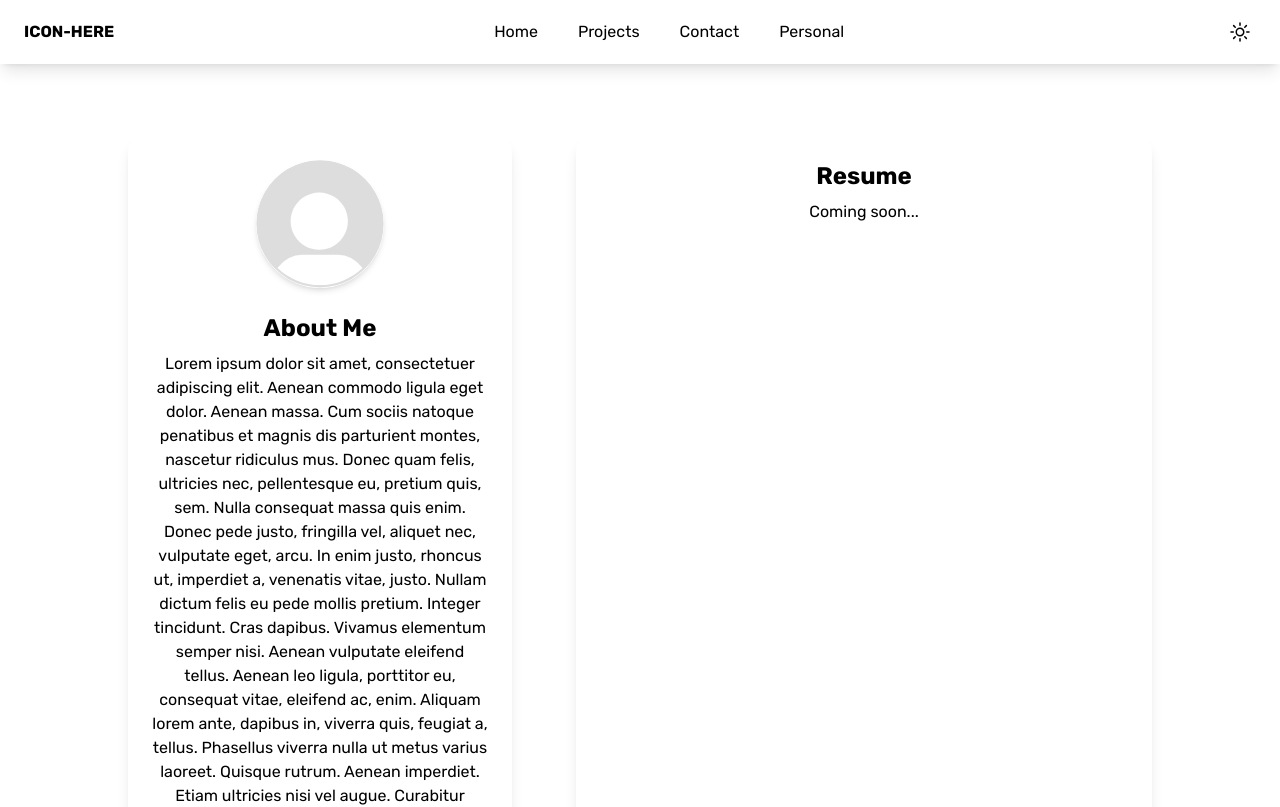
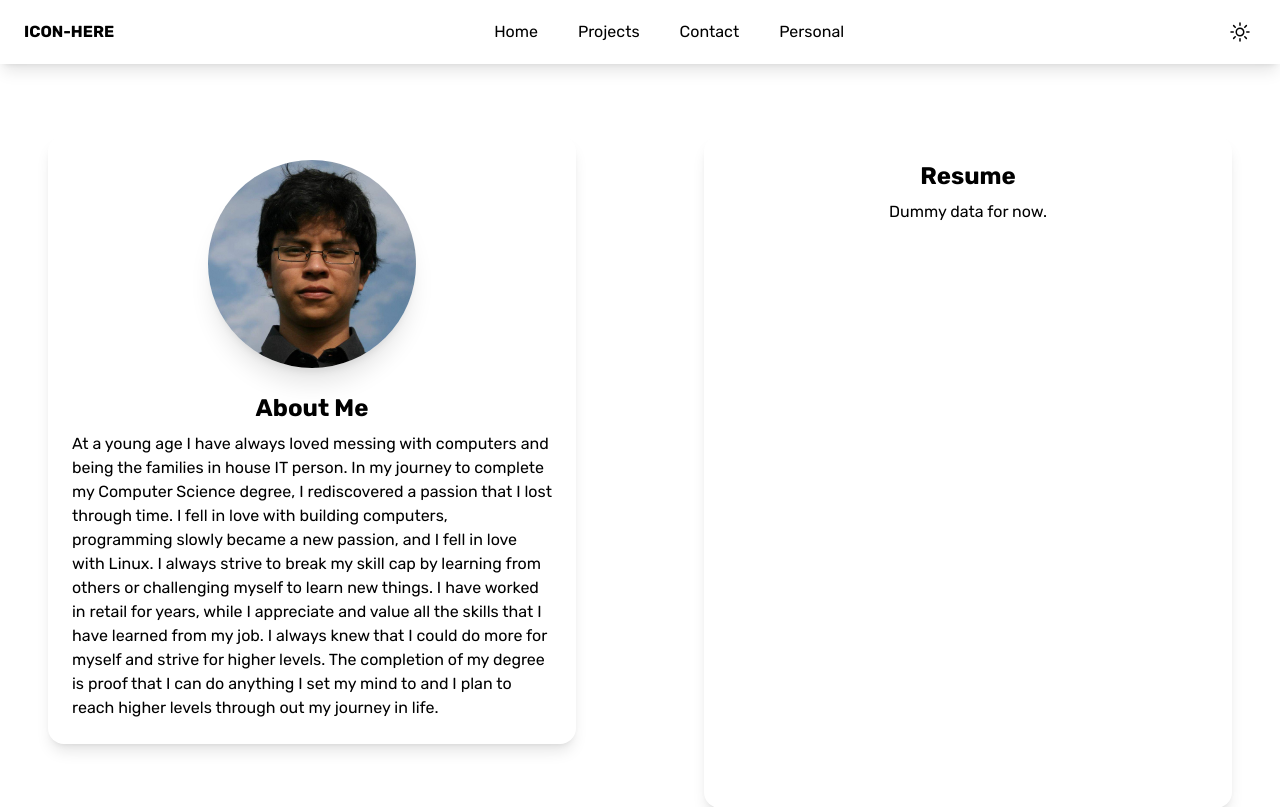
Before and after one commit to saul178/personal-website, a Vue app in the folder frontend/ui/: page / in a window 1280 px wide. Shown: the top 807 px of the page. Built offline with nearby package versions, Linux system fonts and the light colour scheme.

Commit message:
wip: working on the resume card, need to figure what i want to show off and how to display it

```diff
--- a/frontend/ui/src/views/Home.vue
+++ b/frontend/ui/src/views/Home.vue
@@ -1,41 +1,37 @@
 <script setup>
-// no script yet
+
 </script>
 
 <template>
   <!-- Container for both cards -->
-  <div class="px-6 py-12 flex flex-col md:flex-row gap-16 justify-center">
+  <div class="px-6 py-12 flex flex-col md:flex-row space-x-32 space-y-16 justify-center">
 
     <!-- Profile Card -->
-    <div class="bg-muted dark:bg-foreground rounded-2xl shadow-lg p-6 w-full max-w-sm text-center">
-      <img src="../assets/images/Default_pfp.svg" alt="Profile Picture"
-        class="w-32 h-32 rounded-full mx-auto shadow-md" />
+    <div class="dark:bg-foreground rounded-2xl shadow-lg p-6 w-full max-w-2xl text-center">
+      <img src="../assets/images/me.jpeg" alt="Profile Picture" class="w-52 h-52 rounded-full
+        mx-auto shadow-xl" />
       <div class="mt-6">
         <h1 class="text-2xl font-bold dark:text-primary">About Me</h1>
-        <p class="mt-2 dark:text-primary">
-          Lorem ipsum dolor sit amet, consectetuer adipiscing elit. Aenean commodo ligula eget dolor. Aenean massa. Cum
-          sociis natoque penatibus et magnis dis parturient montes, nascetur ridiculus mus. Donec quam felis, ultricies
-          nec, pellentesque eu, pretium quis, sem. Nulla consequat massa quis enim. Donec pede justo, fringilla vel,
-          aliquet nec, vulputate eget, arcu. In enim justo, rhoncus ut, imperdiet a, venenatis vitae, justo. Nullam
-          dictum felis eu pede mollis pretium. Integer tincidunt. Cras dapibus. Vivamus elementum semper nisi. Aenean
-          vulputate eleifend tellus. Aenean leo ligula, porttitor eu, consequat vitae, eleifend ac, enim. Aliquam lorem
-          ante, dapibus in, viverra quis, feugiat a, tellus. Phasellus viverra nulla ut metus varius laoreet. Quisque
-          rutrum. Aenean imperdiet. Etiam ultricies nisi vel augue. Curabitur ullamcorper ultricies nisi. Nam eget dui.
-          Etiam rhoncus. Maecenas tempus, tellus eget condimentum rhoncus, sem quam semper libero, sit amet adipiscing
-          sem neque sed ipsum. Nam quam nunc, blandit vel, luctus pulvinar, hendrerit id, lorem. Maecenas nec odio et
-          ante tincidunt tempus. Donec vitae sapien ut libero venenatis faucibus. Nullam quis ante. Etiam sit amet orci
-          eget eros faucibus tincidunt. Duis leo. Sed fringilla mauris sit amet nibh. Donec sodales sagittis magna. Sed
-          consequat, leo eget bibendum sodales, augue velit cursus nunc,
+        <p class="mt-2 dark:text-primary text-left">
+          At a young age I have always loved messing with computers and being the families in house IT person. In my
+          journey to complete my Computer Science degree, I rediscovered a passion that I lost through time. I fell in
+          love with building computers, programming slowly became a new passion, and I fell in love with Linux. I always
+          strive to break my skill cap by learning from others or challenging myself to learn new things.
+
+          I have worked in retail for years, while I appreciate and value all the skills that I have learned from my
+          job. I always knew that I could do more for myself and strive for higher levels. The completion of my degree
+          is proof that I can do anything I set my mind to and I plan to reach higher levels through out my journey in
+          life.
         </p>
       </div>
     </div>
 
     <!-- Resume Card -->
-    <div class="bg-muted dark:bg-foreground rounded-2xl shadow-lg p-6 w-full max-w-xl text-center">
+    <div class="dark:bg-foreground rounded-2xl shadow-lg p-6 w-full max-w-2xl text-center">
       <!-- This will hold resume info later -->
       <h1 class="text-2xl font-bold dark:text-primary">Resume</h1>
       <p class="mt-2 dark:text-primary">
-        Coming soon...
+        Dummy data for now.
       </p>
     </div>
   </div>
```
Also changed, not shown: frontend/ui/src/components/NavLinks.vue (+8 -11 lines), frontend/ui/src/assets/images/me.jpeg (added).
